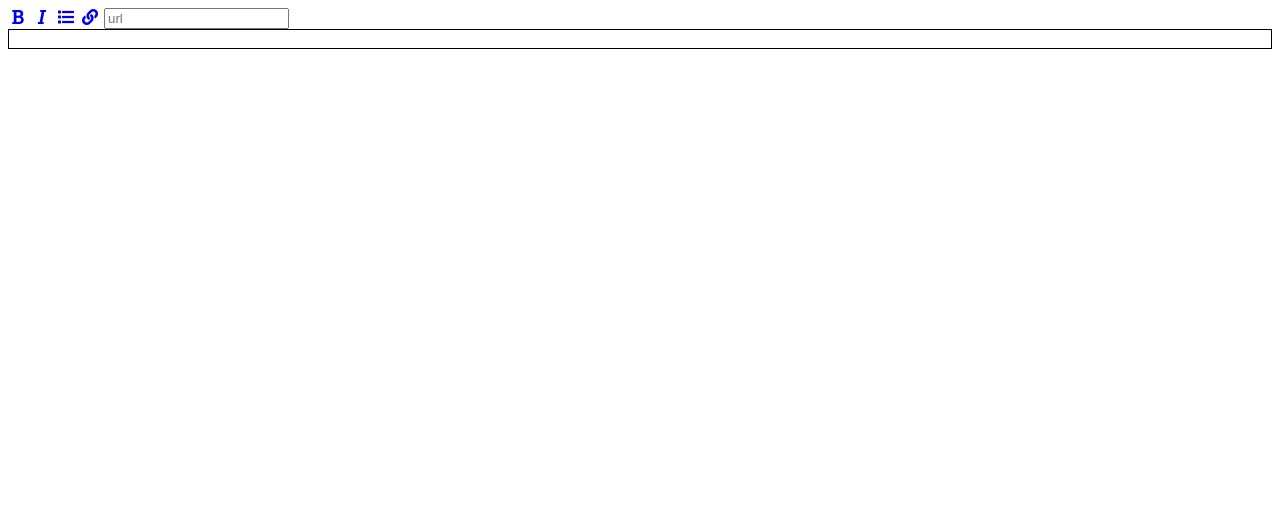
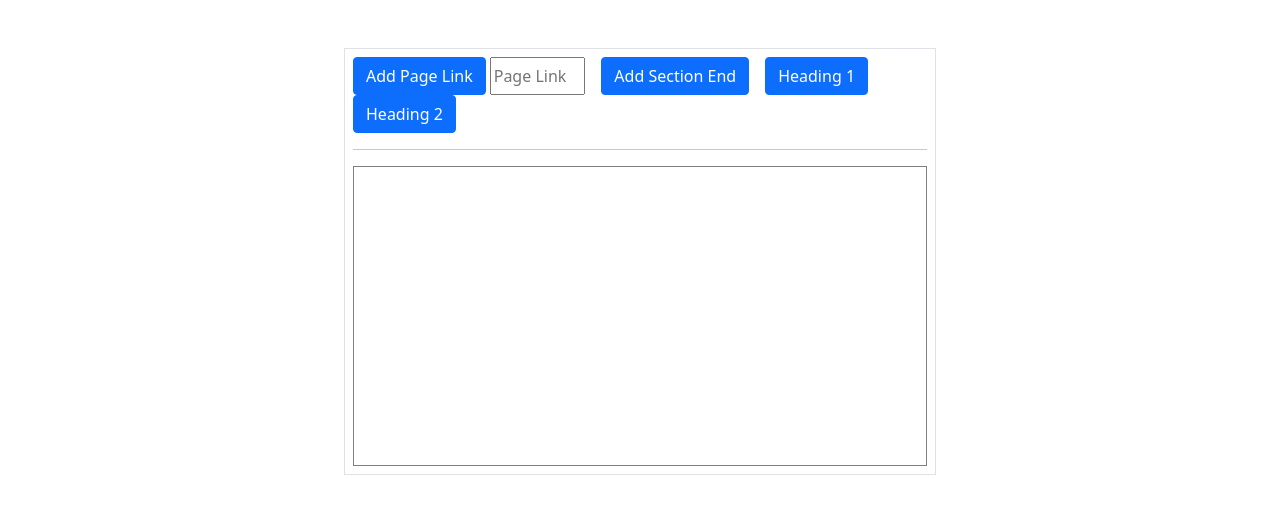
Before and after one commit to Sesota/lara-editor, a plain HTML site: page index.html in a window 1280 px wide. Drawn offline with nearby package versions, Linux system fonts and the light colour scheme.

Commit message:
final touches

```diff
--- a/index.html
+++ b/index.html
@@ -8,27 +8,54 @@
             integrity="sha384-UHRtZLI+pbxtHCWp1t77Bi1L4ZtiqrqD80Kn4Z8NTSRyMA2Fd33n5dQ8lWUE00s/"
             crossorigin="anonymous"
         />
+        <link
+            href="https://cdn.jsdelivr.net/npm/bootstrap@5.1.3/dist/css/bootstrap.min.css"
+            rel="stylesheet"
+            integrity="sha384-1BmE4kWBq78iYhFldvKuhfTAU6auU8tT94WrHftjDbrCEXSU1oBoqyl2QvZ6jIW3"
+            crossorigin="anonymous"
+        />
     </head>
 
     <body>
-    <div class="sample-toolbar">
-      <a href="javascript:void(0)" onclick="format('bold')"
-        ><span class="fa fa-bold fa-fw"></span
-      ></a>
-      <a href="javascript:void(0)" onclick="format('italic')"
-        ><span class="fa fa-italic fa-fw"></span
-      ></a>
-      <a href="javascript:void(0)" onclick="format('insertunorderedlist')"
-        ><span class="fa fa-list fa-fw"></span
-      ></a>
-      <a href="javascript:void(0)" onclick="setUrl()"
-        ><span class="fa fa-link fa-fw"></span
-      ></a>
-      <span
-        ><input id="txtFormatUrl" placeholder="url" class="form-control"
-      /></span>
+        <div class="d-flex justify-content-center p-5">
+            <div class="p-2 border w-50">
+                <div class="sample-toolbar d-flex flex-wrap">
+                    <button
+                        class="btn btn-primary me-1"
+                        onclick="addPageLinkFunc()"
+                    >
+                        Add Page Link
+                    </button>
+                    <input
+                        id="addPageLink"
+                        placeholder="Page Link"
+                        class="me-3 col-2"
+                    />
+
+                    <button
+                        class="btn btn-primary me-3"
+                        onclick="addSectionEndFunc()"
+                    >
+                        Add Section End
+                    </button>
+                    <button
+                        class="btn btn-primary me-3"
+                        onclick="addHeading('h1')"
+                    >
+                        Heading 1
+                    </button>
+                    <button class="btn btn-primary" onclick="addHeading('h2')">
+                        Heading 2
+                    </button>
                 </div>
-
-    <div class="editor" id="sampleeditor" style="border: 1px black solid"></div>
+                <hr />
+                <div
+                    class="editor"
+                    style="border: 0.5px gray solid; min-height: 300px"
+                    id="sampleeditor"
+                    style="border: 1px black solid"
+                ></div>
+            </div>
+        </div>
     </body>
 </html>
--- a/script.js
+++ b/script.js
@@ -2,22 +2,39 @@ window.addEventListener("load", function () {
     document
         .getElementById("sampleeditor")
         .setAttribute("contenteditable", "true");
-  document
-    .getElementById("sampleeditor2")
-    .setAttribute("contenteditable", "true");
+    // document
+    //     .getElementById("sampleeditor2")
+    //     .setAttribute("contenteditable", "true");
 });
 
 function format(command, value) {
     document.execCommand(command, false, value);
 }
 
-function setUrl() {
-  var url = document.getElementById("txtFormatUrl").value;
-  var sText = document.getSelection();
+function addSectionEndFunc() {
+    document.execCommand("insertHTML", false, "||");
+}
+function addPageLinkFunc() {
+    var pageLinkText = document.getElementById("addPageLink").value;
+    // var sText = document.getSelection();
     document.execCommand(
         "insertHTML",
         false,
-    '<a href="' + url + '" target="_blank">' + sText + "</a>"
+        `#${pageLinkText}#`
+        // '<a href="' + url + '" target="_blank">' + sText + "</a>"
     );
-  document.getElementById("txtFormatUrl").value = "";
+    document.getElementById("addPageLink").value = "";
 }
+
+function addHeading(type) {
+    var sText = document.getSelection();
+    document.execCommand("insertHTML", false, `<${type}> ${sText} </${type}>`);
+}
+
+function A() {
+    console.log("A");
+}
+function A() {
+    console.log("B");
+}
+A();
```
Lines whose indentation alone changed are shown as unchanged.
